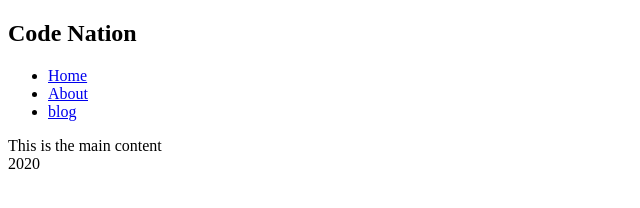
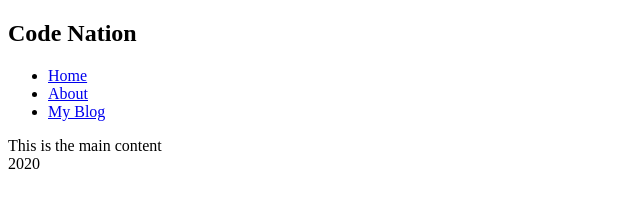
Before and after one commit to TelmoCN/github-test, a plain HTML site: page index.html in a window 1280 px wide. Shown: the full height of the page, 0-640 px from the left. Drawn offline with Linux system fonts and the light colour scheme.

Commit message:
Ammending blog url

```diff
--- a/index.html
+++ b/index.html
@@ -11,7 +11,7 @@
         <ul>
             <li><a href="/">Home</a></li>
             <li> <a href="/about">About</a></li>
-            <li><a href="/blog">blog</a></li>
+            <li><a href="/blogContent">My Blog</a></li>
         </ul>
     </nav>
     <main>
```
